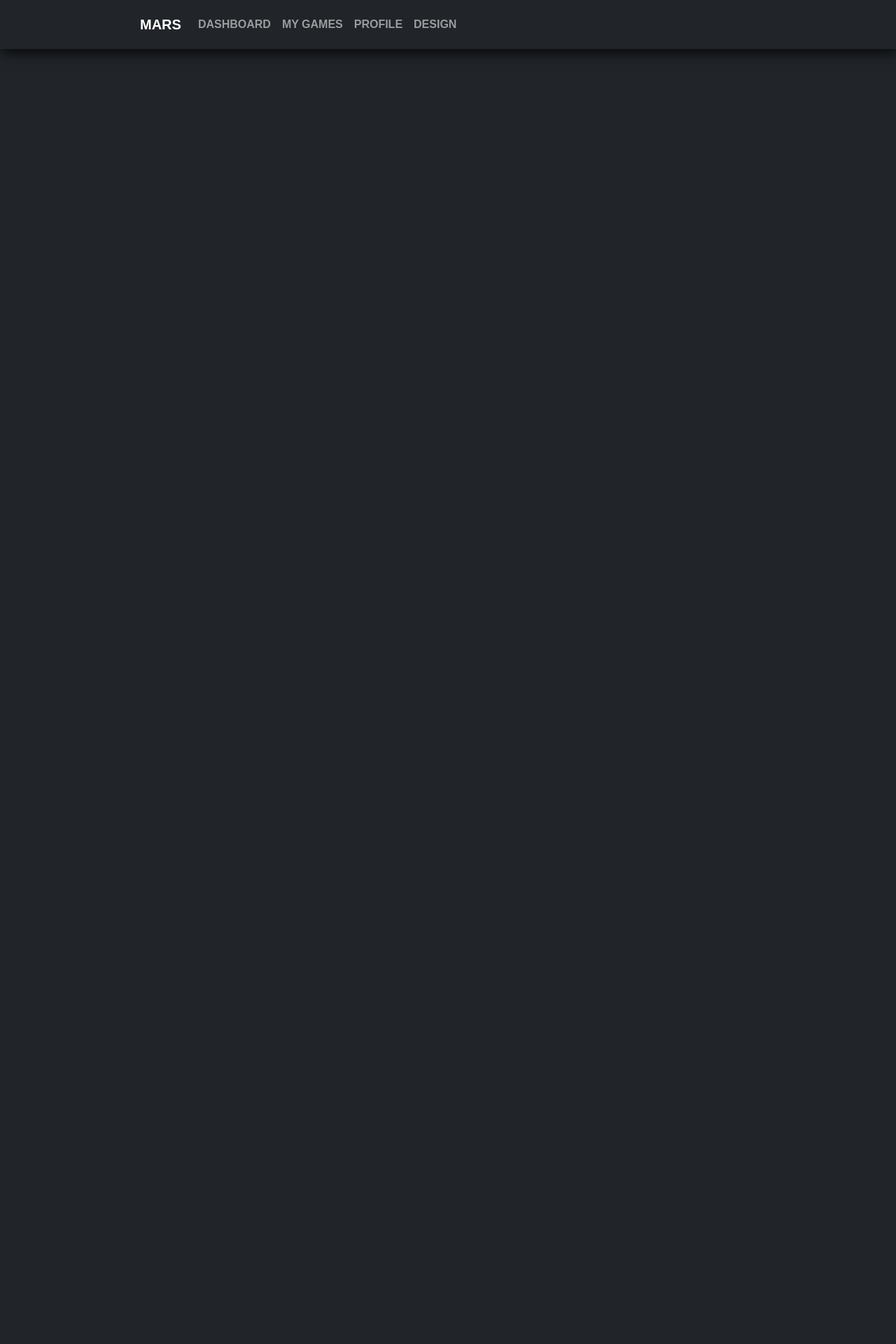
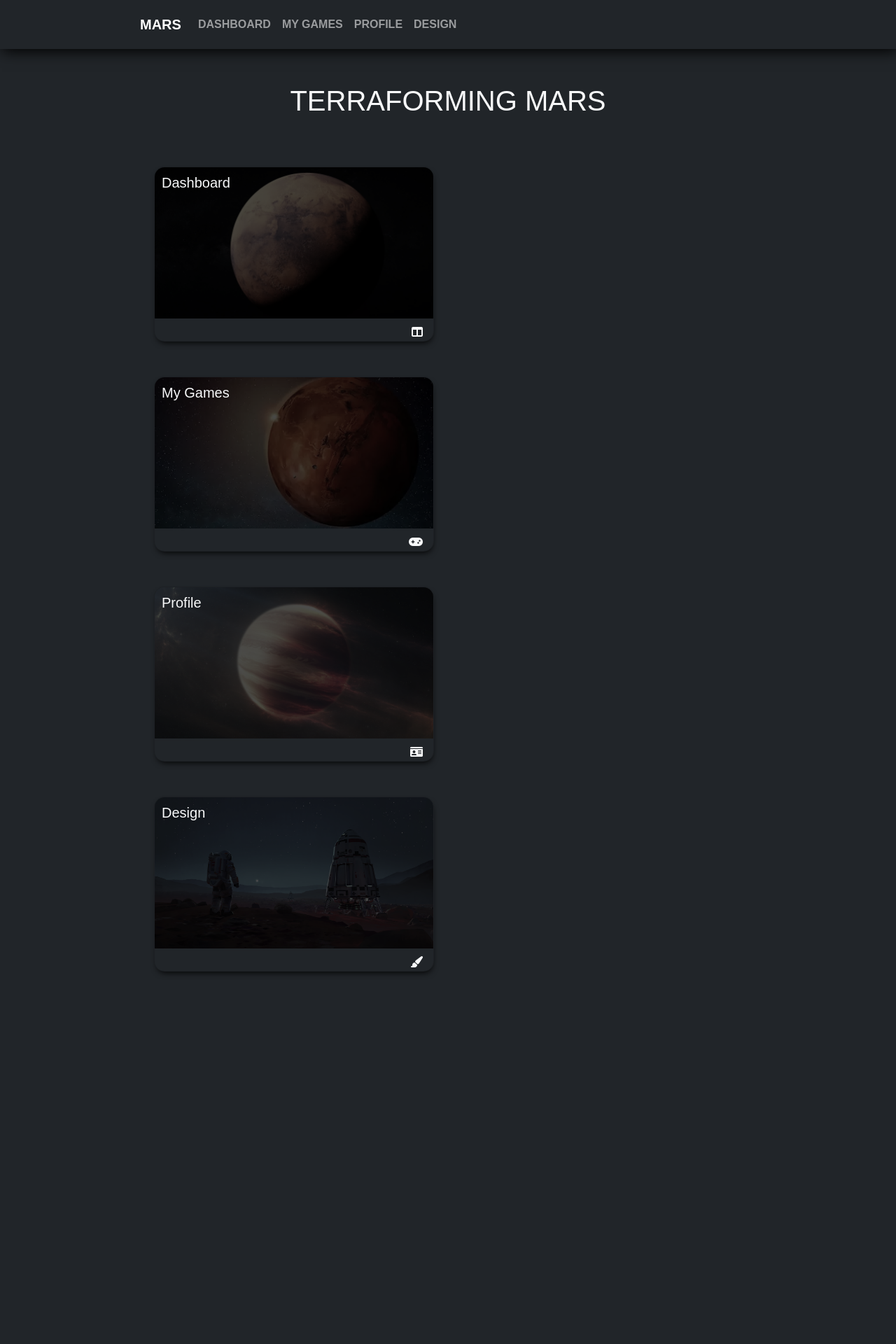
Before and after one commit to Zsezsu/terraforming-mars, a Flask app: page / in a window 1280 px wide. Shown: the top 1920 px of the page at 70% size. Before the commit the page ends 79 px from the top, so only its background shows below. Run offline with Flask 2, Linux system fonts and the light colour scheme; some web fonts are replaced.

Commit message:
Add navigation cards on index page

```diff
--- a/templates/index.html
+++ b/templates/index.html
@@ -3,5 +3,48 @@
 {% block title %}Main Page{% endblock %}
 
 {% block content %}
-    <h1>Index</h1>
+    <main>
+        <h1 class="text-center text-light">Terraforming Mars</h1>
+        <div class="cards leagues bg-dark">
+            <div class="card league bg-dark">
+                <a href="{{ url_for('dashboard') }}">
+                    <img alt="mars" src="{{ url_for('static', filename='img/mars-1.webp') }}">
+                    <h3 class="text-light">Dashboard</h3>
+                </a>
+                <div class="card-details">
+                    <i class="fa-solid fa-table-columns text-light"></i>
+                </div>
+            </div>
+
+            <div class="card league bg-dark">
+                <a href="{{ url_for('games') }}">
+                    <img alt="mars" src="{{ url_for('static', filename='img/mars-2.webp') }}">
+                    <h3 class="text-light">My Games</h3>
+                </a>
+                <div class="card-details">
+                    <i class="fa-solid fa-gamepad text-light"></i>
+                </div>
+            </div>
+
+            <div class="card league bg-dark">
+                <a href="{{ url_for('profile') }}">
+                    <img alt="mars" src="{{ url_for('static', filename='img/mars-3.webp') }}">
+                    <h3 class="text-light">Profile</h3>
+                </a>
+                <div class="card-details">
+                    <i class="fa-solid fa-id-card text-light"></i>
+                </div>
+            </div>
+
+            <div class="card league bg-dark">
+                <a href="{{ url_for('design') }}">
+                    <img alt="mars" src="{{ url_for('static', filename='img/mars-4.webp') }}">
+                    <h3 class="text-light">Design</h3>
+                </a>
+                <div class="card-details">
+                    <i class="fa-solid fa-paintbrush text-light"></i>
+                </div>
+            </div>
+        </div>
+    </main>
 {% endblock %}
```
